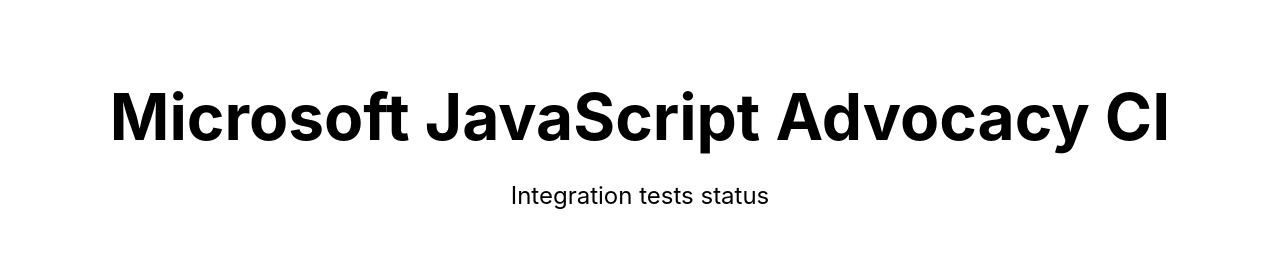
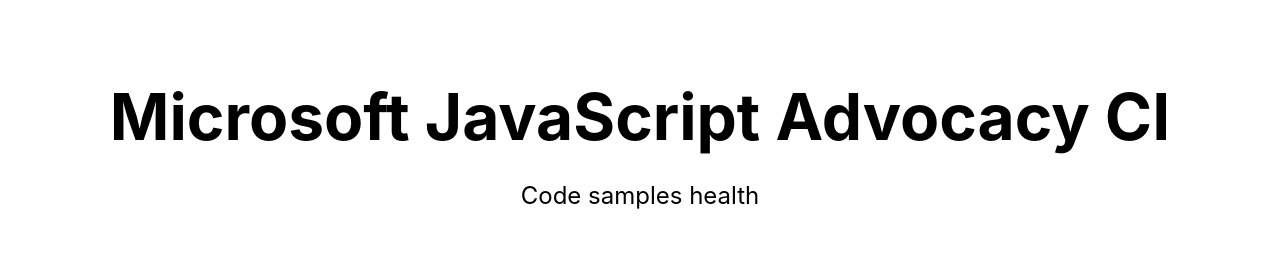
Before and after one commit to fhinkel/dashboard, a Next.js app: page / in a window 1280 px wide. Shown: the top 268 px of the page. Built offline with nearby package versions, Linux system fonts and the light colour scheme.

Commit message:
Update subtitle

```diff
--- a/pages/index.js
+++ b/pages/index.js
@@ -17,7 +17,7 @@
         </h1>
 
         <p className="description">
-          Integration tests status
+          Code samples health
         </p>
 
         <div className="grid">
```
